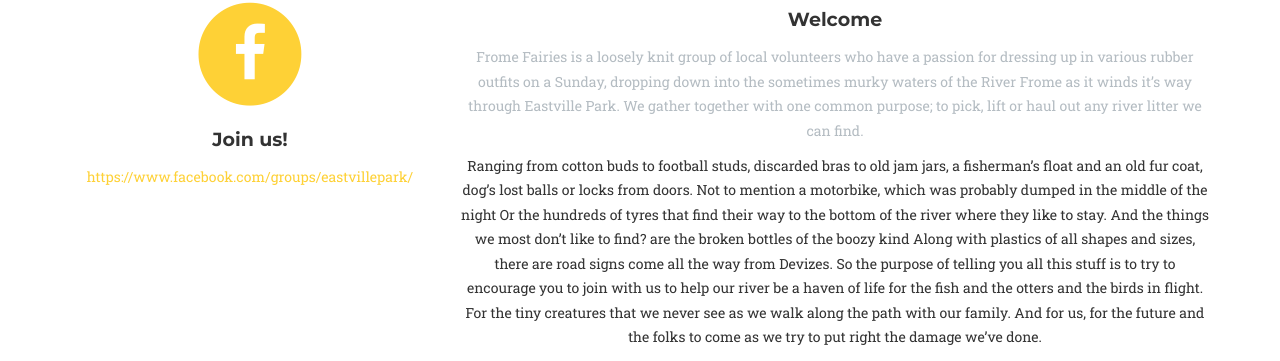
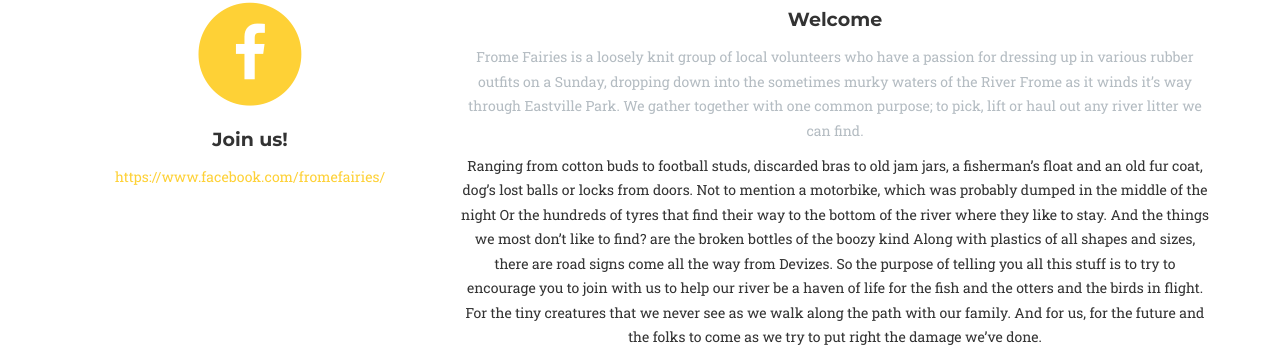
Before and after one commit to eastvillepark/eastvillepark.github.io, a Jekyll site: the page built from index.html, in a window 1280 px wide and 900 px high, scrolled down 3038 px. Shown: the part 93-454 px from the top of the window. Built offline with Jekyll 4.4.1, drawn with Linux system fonts in a browser that asks for light colours; some web fonts are replaced.

Commit message:
Update friends.html

```diff
--- a/_includes/friends.html
+++ b/_includes/friends.html
@@ -36,7 +36,7 @@
                         <i class="fa fa-facebook fa-stack-1x fa-inverse"></i>
                     </span>
                     <h4 class="service-heading">Join us!</h4>
-                    <p class="text-muted"><a href="https://www.facebook.com/groups/eastvillepark" target="_blank">https://www.facebook.com/groups/eastvillepark/</a></p>
+                    <p class="text-muted"><a href="https://www.facebook.com/fromefairies/" target="_blank">https://www.facebook.com/fromefairies/</a></p>
                 </div>
                 <div class="col-md-8">
                     <h4 class="service-heading">Welcome</h4>
```
